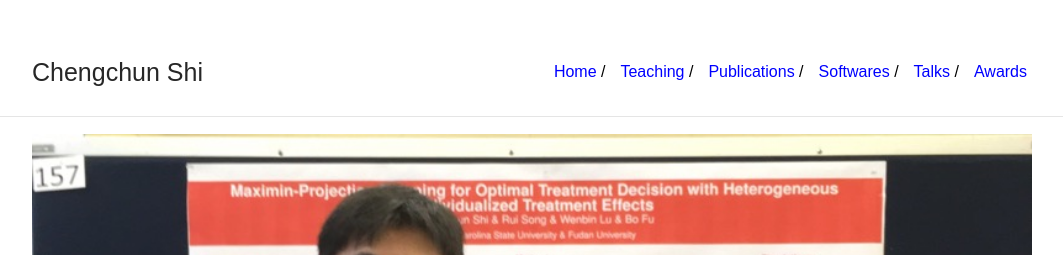
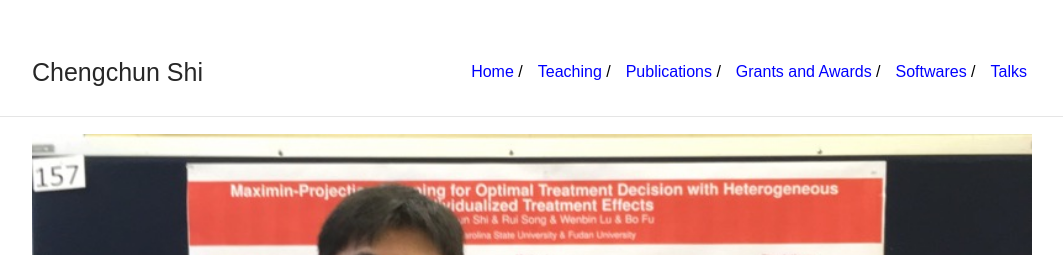
Before and after one commit to callmespring/callmespring.github.io, a Jekyll site: the page built from index.md, in a window 1280 px wide. Shown: the top 255 px of the page, without its empty margins (108-1171 px from the left). Built offline with Jekyll 4.4.1, drawn with Linux system fonts in a browser that asks for light colours.

Commit message:
Update nav.yml

```diff
--- a/_data/nav.yml
+++ b/_data/nav.yml
@@ -1,11 +1,11 @@
-- name: "Awards"
-  link: "awards"
-
 - name: "Talks"
   link: "talk"
 
 - name: "Softwares"
   link: "software"
+
+- name: "Grants and Awards"
+  link: "awards"
 
 - name: "Publications"
   link: "publication"
```
